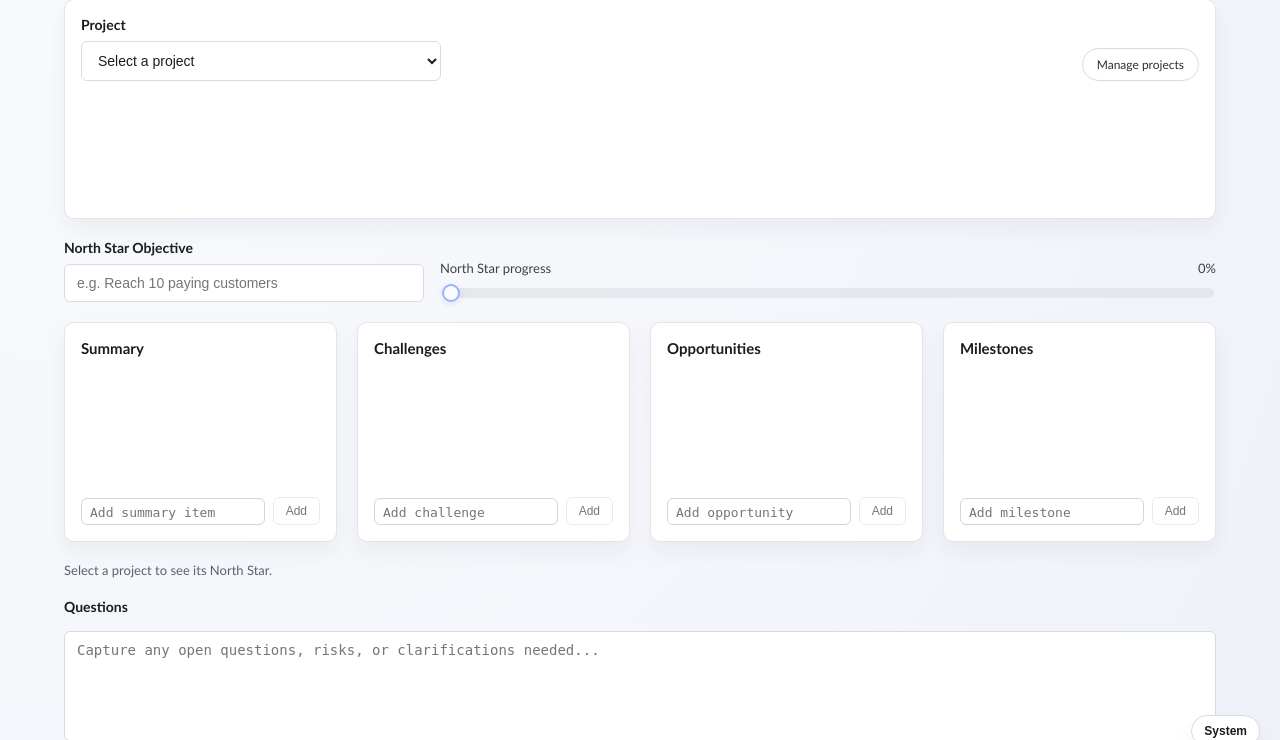
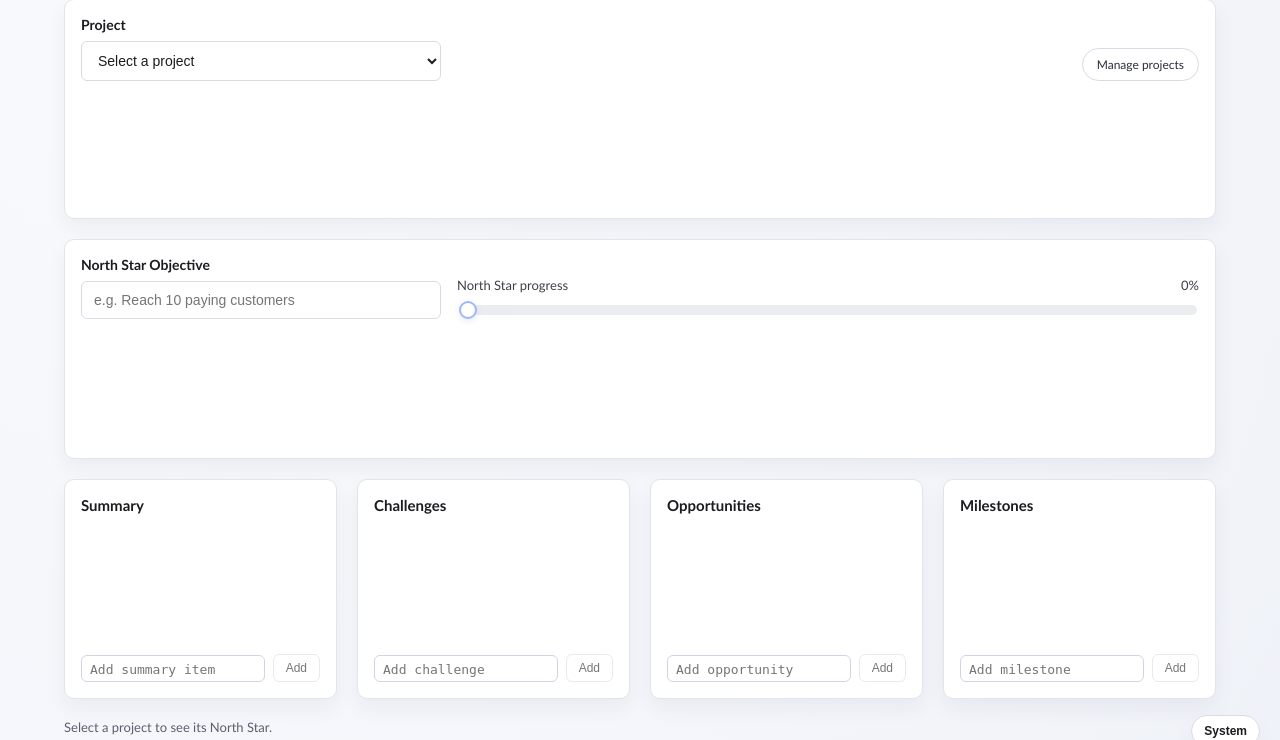
Before and after one commit to gulkily/penelope, a FastAPI app: page / in a window 1280 px wide. Shown: the part 33-773 px from the top of the page. Run offline with FastAPI, Linux system fonts and the light colour scheme; data comes from the database, SQL or seed files in the repository.

Commit message:
feat: card the north star objective

```diff
--- a/templates/index.html
+++ b/templates/index.html
@@ -22,7 +22,8 @@
         </header>
       </section>
 
-      <section class="objective">
+      <section class="card">
+        <div class="objective">
           <div class="field">
             <label class="field-label" for="objective-input"
               >North Star Objective</label
@@ -51,6 +52,7 @@
                 step="1"
                 aria-label="North Star progress"
               />
+            </div>
           </div>
         </div>
       </section>
```
Also changed, not shown: docs/plans/dashboard_field_containers_step4_implementation_summary.md (+5 -0 lines). Lines whose indentation alone changed are shown as unchanged.
